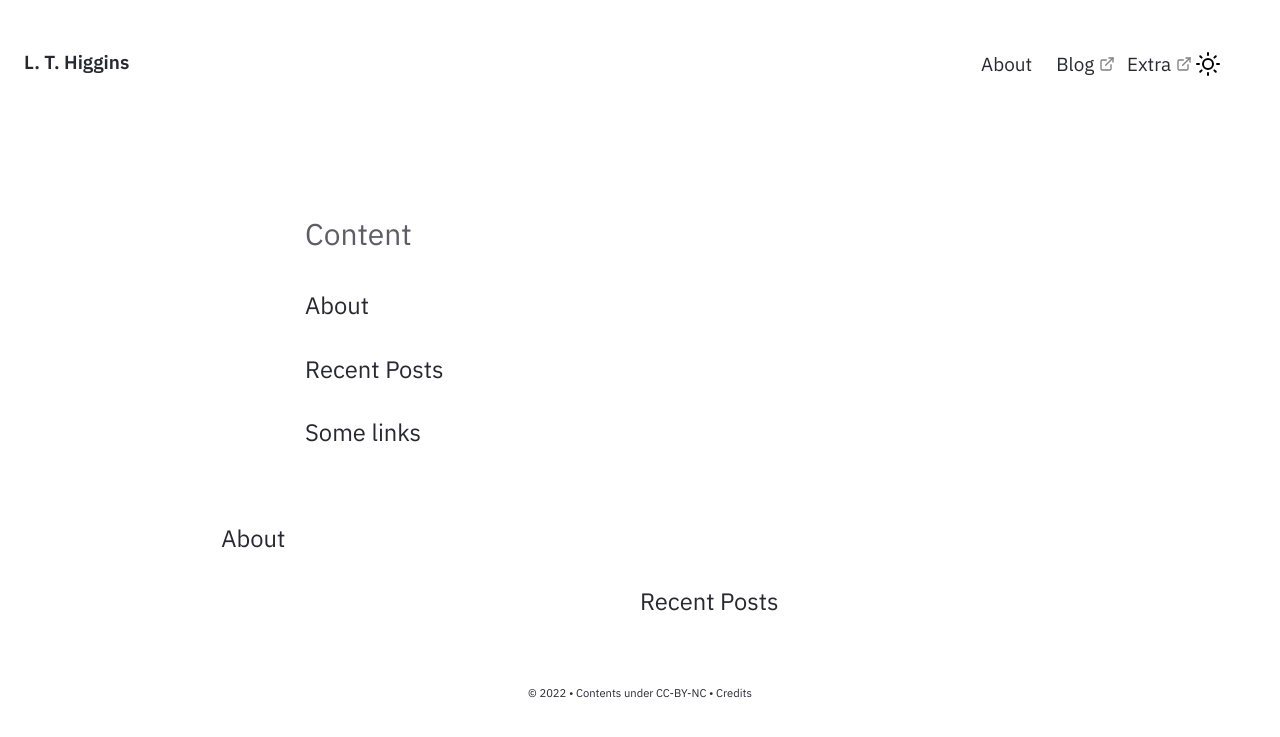
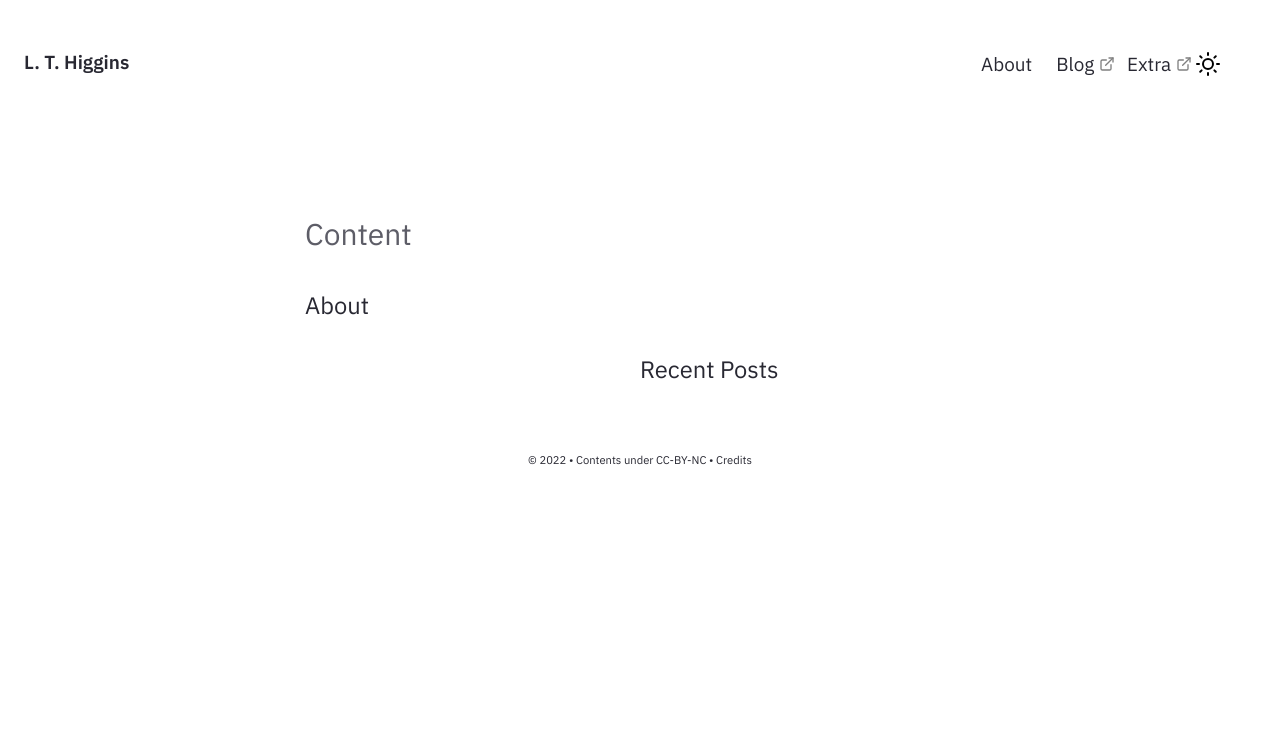
Before and after one commit to Luke-T-Higgins/blog, a Jekyll site: the page built from pages/index.md, in a window 1280 px wide. Shown: the top 737 px of the page. Built offline with Jekyll 4.4.1, drawn with Linux system fonts in a browser that asks for light colours.

Commit message:
Update Homepage.html

```diff
--- a/_includes/Homepage.html
+++ b/_includes/Homepage.html
@@ -3,21 +3,6 @@
         Content
         </h3>
 </div>
-
-<div class="split left">
-    <div class="centered">
-        <h5> About </h5>
-    </div>
-</div>
-
-<div class="split right">
-        <h5> Recent Posts </h5>
-</div>
-
-<h5> Some links </h5>
-
-</div>
-
 
 <div style="width:100%;"> <!-- Main Div -->
 
```
